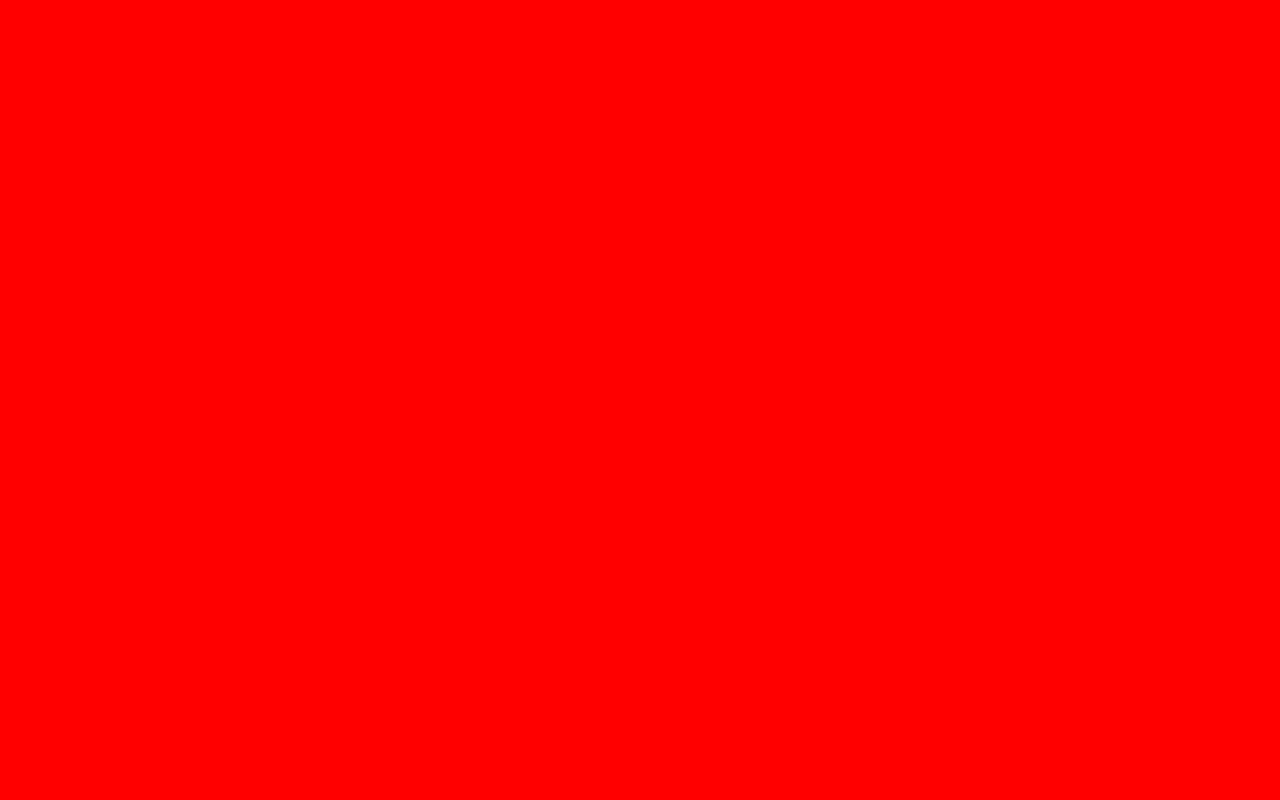
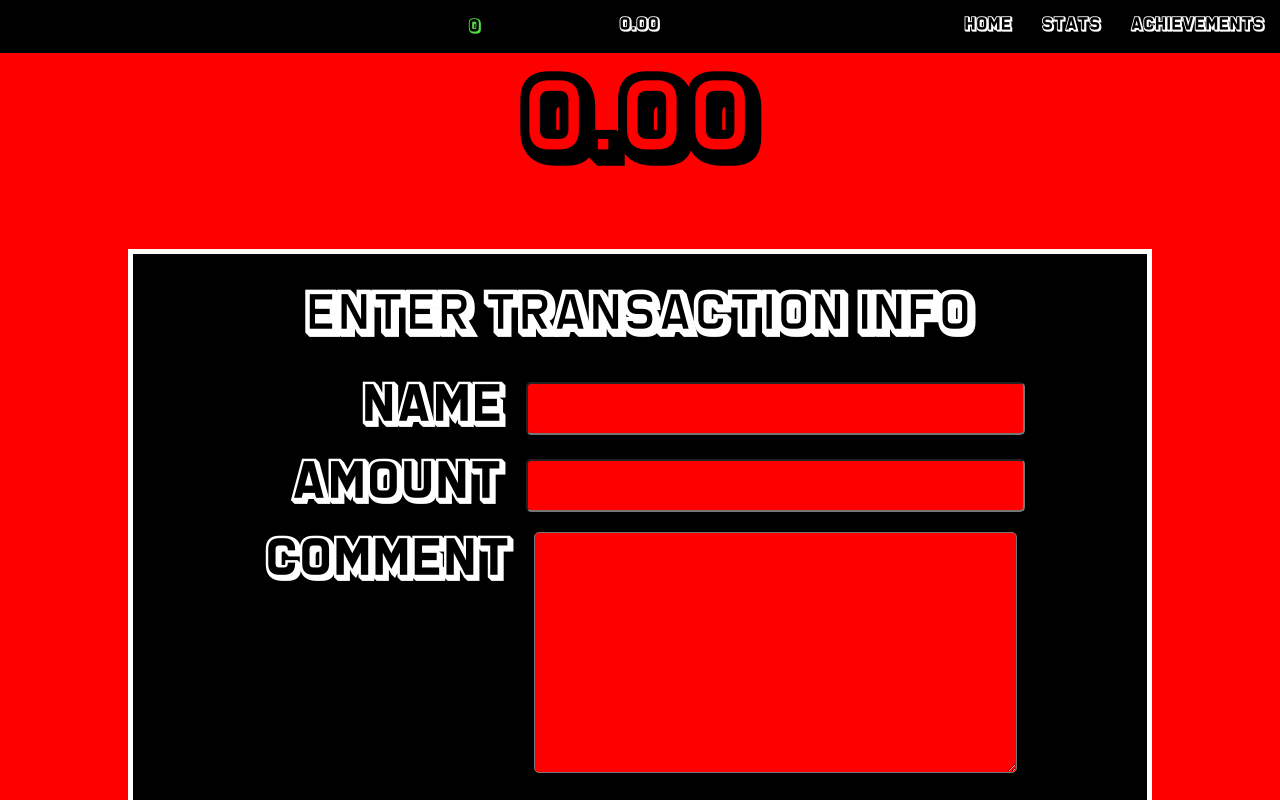
Before and after one commit to ZahidMirza95/SavingsApp, a React (Create React App) app: page /#/ in a window 1280 px wide. Shown: the top 800 px of the page. Built offline with nearby package versions, Linux system fonts and the light colour scheme.

Commit message:
changed it back, put HashRouter outside of the div instead though

```diff
--- a/src/App.js
+++ b/src/App.js
@@ -7,6 +7,7 @@ import { HashRouter, Link, BrowserRouter, Route, Routes, Switch } from 'react-ro
 
 function App() {
   return (
+    <HashRouter>
         <div className="App">
           {/*<Routes>
             <Route exact path = "/" element = {<HomePage/>}/>
@@ -14,14 +15,15 @@ function App() {
             <Route path = "/stats" element = {<StatsPage/>}/>
           </Routes>*/}
           <Routes>
-          <Route exact path = "/SavingsApp" element = {<HomePage/>}>
+            <Route exact path = "/" element = {<HomePage/>}>
               </Route>
-          <Route path = "/SavingsApp/achievements" element = {<AchievementsPage/>}>
+            <Route path = "/achievements" element = {<AchievementsPage/>}>
               </Route>
-          <Route path = "/SavingsApp/stats" element = {<StatsPage/>}>
+            <Route path = "/stats" element = {<StatsPage/>}>
             </Route>
           </Routes>
         </div>
+      </HashRouter>
   );
 }
 
--- a/src/index.js
+++ b/src/index.js
@@ -7,9 +7,7 @@ import { HashRouter, Link, BrowserRouter, Route, Routes, Switch } from 'react-ro
 
 ReactDOM.render(
   <React.StrictMode>
-    <HashRouter basename="/SavingsApp">
       <App />
-      </HashRouter>
   </React.StrictMode>,
   document.getElementById('root')
 );
```
Lines whose indentation alone changed are shown as unchanged.
